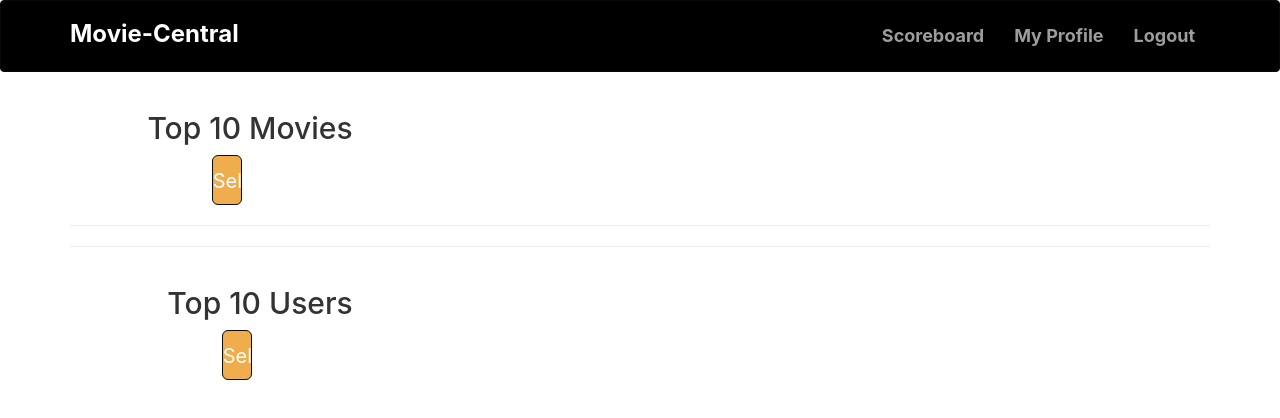
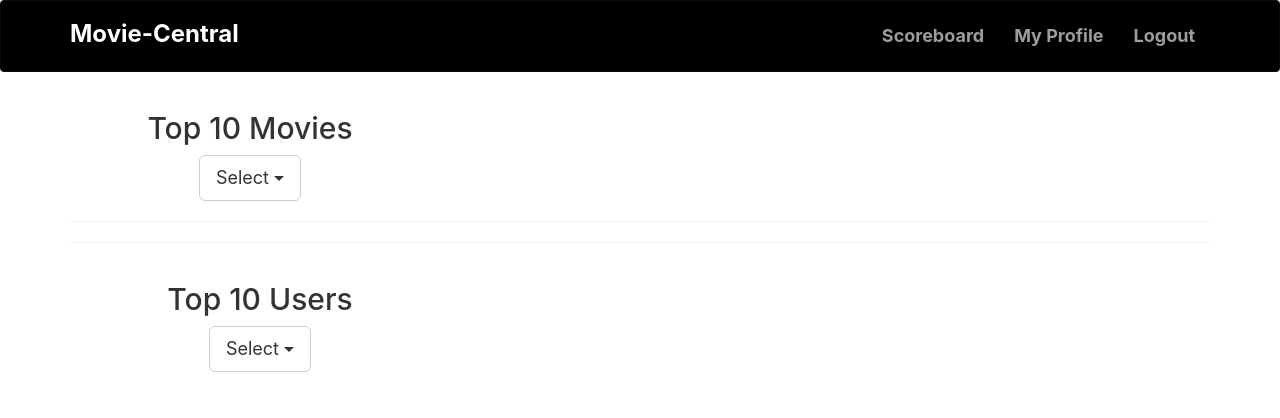
Before and after one commit to sasankm/Movie-Central, a React (Create React App) app in the folder Frontend/: page /stats in a window 1280 px wide. Shown: the top 418 px of the page. Built offline with nearby package versions, Linux system fonts and the light colour scheme; no server answers; what fusioncharts, react-fusioncharts would draw is missing.

Commit message:
minor changes to watch movie

```diff
--- a/Frontend/src/Components/MovieProfile.js
+++ b/Frontend/src/Components/MovieProfile.js
@@ -96,14 +96,15 @@ class MovieProfile extends React.Component {
     handleClick=(event)=>{
         console.log("clicked the video")
         var params=queryString.parse(this.props.location.search);
-        localStorage.setItem("movieid",queryString.parse(this.props.location.search).movieid);
+       // localStorage.setItem("movieid",queryString.parse(this.props.location.search).movieid);
         var request = {
 
             headers : {
                 Authorization : localStorage.sessionID
             }
         };
-         fetch(url+"/play?movieid=" + params.movieid ,request) //change after search
+        console.log("movie id in movie profile",params)
+         fetch(url+"/play?movieid=" + this.state.movieid ,request) //change after search
          .then(response=>response.json())
             .then(
                 (result) => {
--- a/Frontend/src/Components/Stats.js
+++ b/Frontend/src/Components/Stats.js
@@ -306,7 +306,7 @@ class Stats extends Component{
                     <div class="row">
                         <div class="col-lg-4">
                             <h2>Top 10 Movies </h2>
-                             <DropdownButton  bsStyle="primary" bsSize="large" title="Select" id="dropdown-size-large" onSelect={this.handleSelect}>
+                             <DropdownButton  bsSize="large" title="Select" id="dropdown-size-large" onSelect={this.handleSelect}>
                                 <MenuItem eventKey="0" >24 hours</MenuItem>
                                 <MenuItem eventKey="1" >week</MenuItem>
                                 <MenuItem eventKey="2" >month</MenuItem>
@@ -319,7 +319,7 @@ class Stats extends Component{
                     <div>
                         <div class="col-lg-4">
                             <h2>Top 10 Users </h2>
-                            <DropdownButton  bsStyle="primary" bsSize="large" title="Select" id="dropdown-size-large" onSelect={this.handleSelect1}>
+                            <DropdownButton   bsSize="large" title="Select" id="dropdown-size-large" onSelect={this.handleSelect1}>
                                 <MenuItem eventKey="0">24 hours</MenuItem>
                                 <MenuItem eventKey="1">week</MenuItem>
                                 <MenuItem eventKey="2">month</MenuItem>
```
